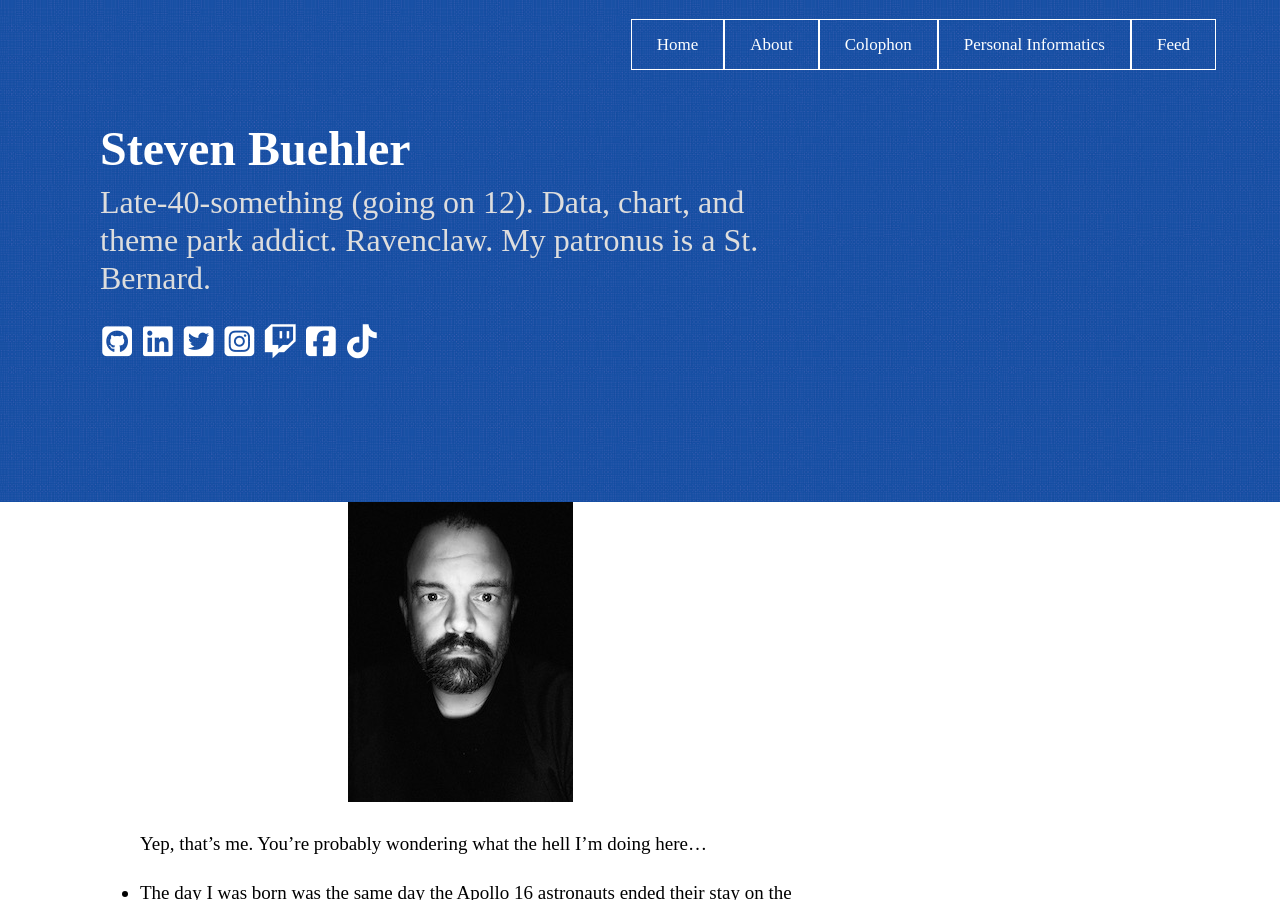
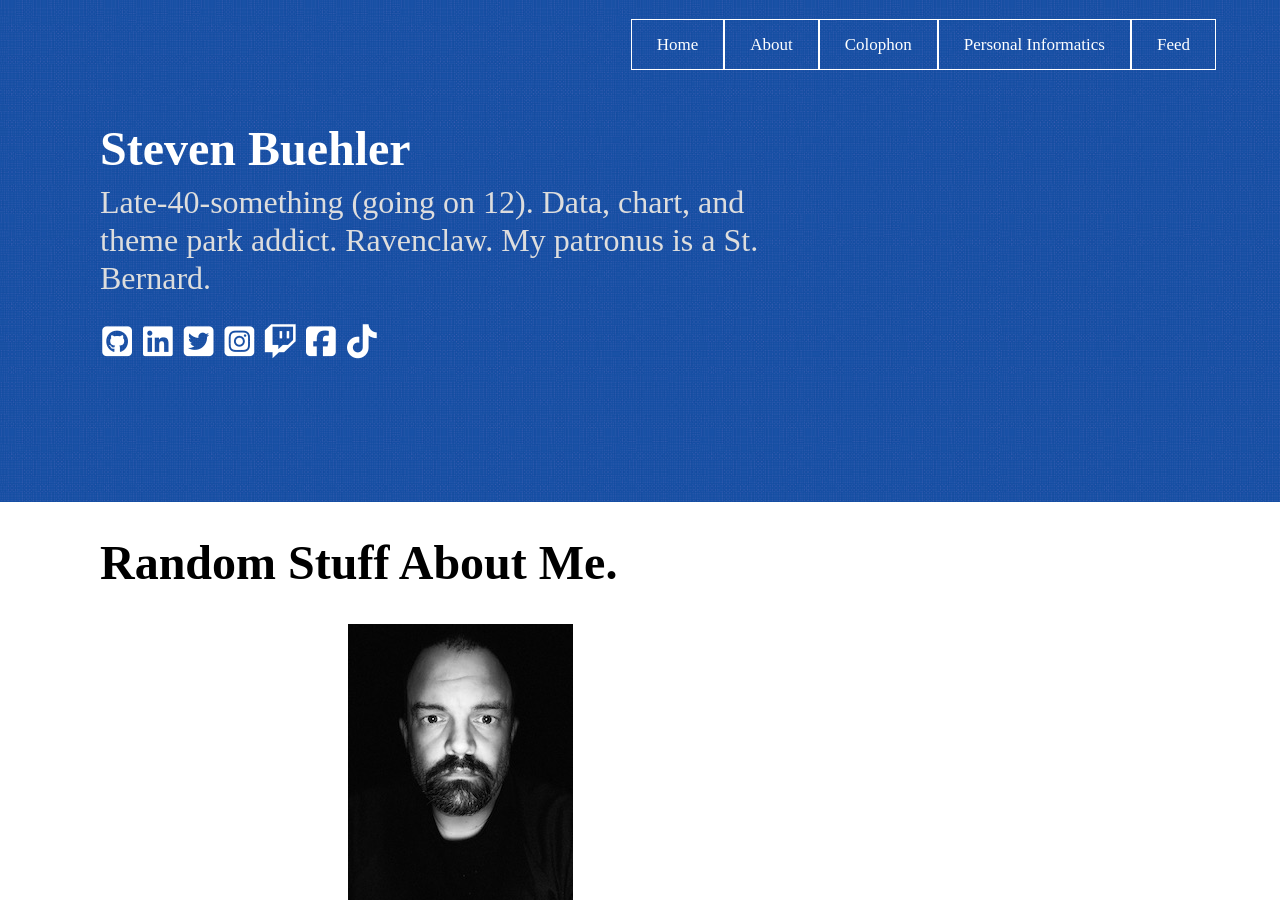
Before and after one commit to stevenbuehler/stevenbuehler.github.io, a Jekyll site: the page built from about.md, in a window 1280 px wide and 900 px high. Built offline with Jekyll 4.4.1, drawn with Linux system fonts in a browser that asks for light colours; nearby versions of some CDN libraries; some web fonts are replaced.

Commit message:
added a title to about.md

```diff
--- a/about.md
+++ b/about.md
@@ -4,6 +4,8 @@ title: Random Stuff about Me.
 author: Steven Buehler
 date: 2020-10-07T18:34:00-04:00
 ---
+
+# Random Stuff About Me.
 
 <div style="text-align: center"><img src="/images/portrait.jpg"></div>
 
```
